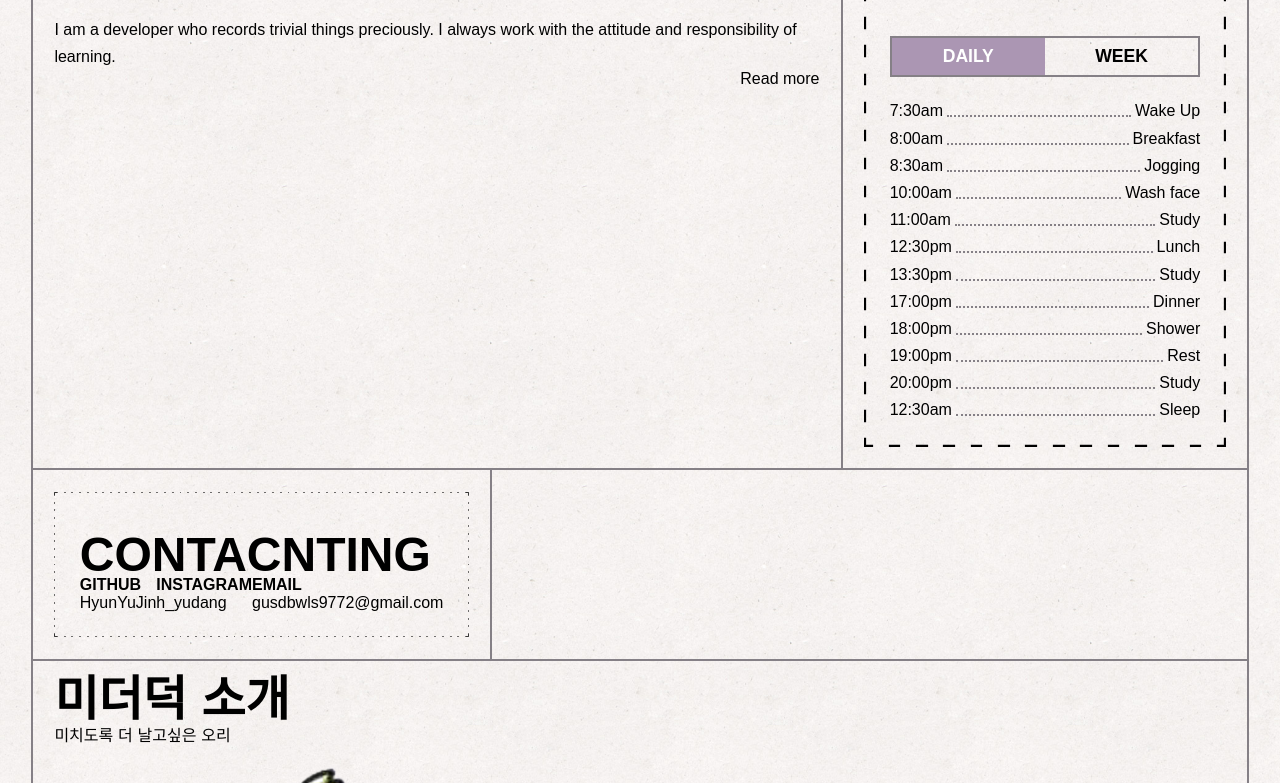
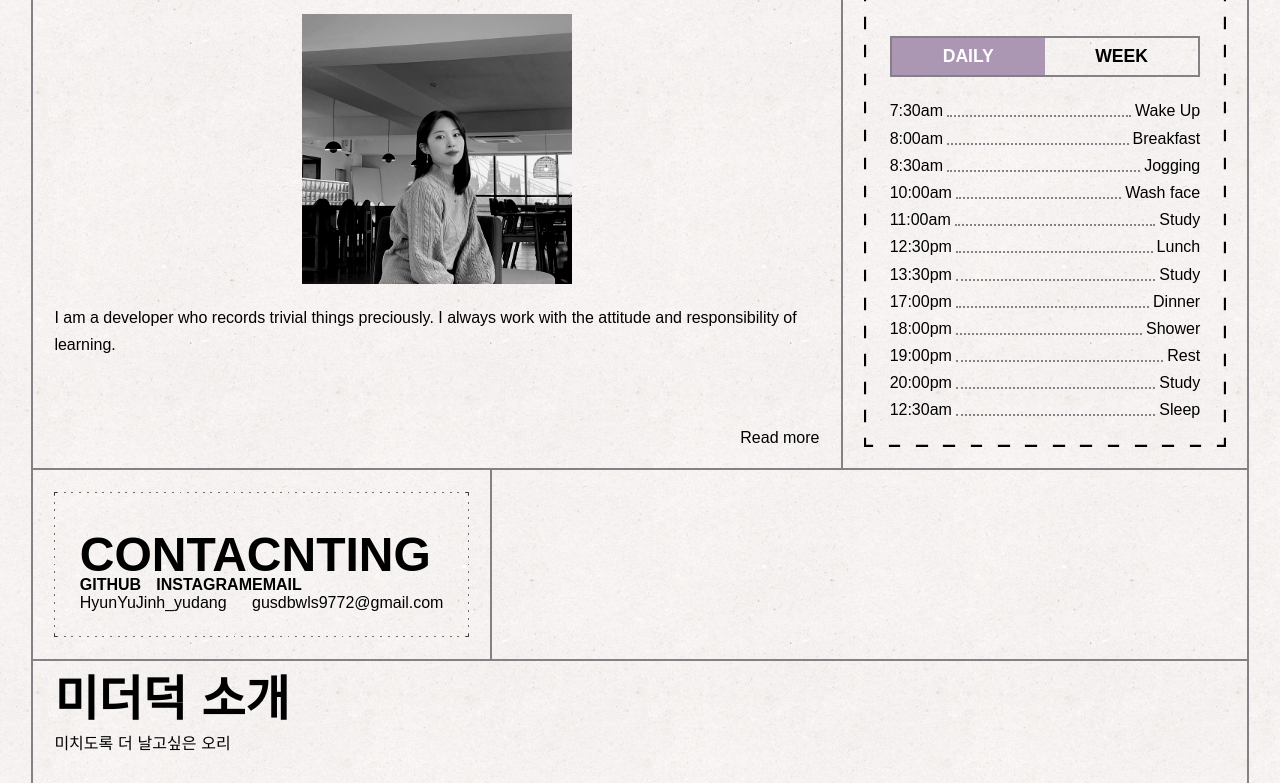
Before and after one commit to HyunYuJin/Medeoduck, a website: page index.html in a window 1280 px wide. Shown: the part 284-1067 px from the top of the page. Drawn offline with Linux system fonts and the light colour scheme; a web font is replaced by a local one.

Commit message:
Add my image

```diff
--- a/index.html
+++ b/index.html
@@ -78,13 +78,13 @@
     <div id="site-inner">
       <div class="page-contents">
         <section class="component row">
-            <a href="/about" class="card article-about article-preview article-card">
+            <a href="/about" class="card article-about article-preview article-card component">
               <div class="component-header">
                 <h3 class="title title-masthead">INTRODUCE ME</h3>
                 <p class="title-description">FRONTEND DEVELOPER</p>
               </div>
               <div class="component-body">
-                <img src="" class="image">
+                <img src="./src/images/my.jpg" class="image intro-me">
                 <p class="copy">
                   I am a developer who records trivial things preciously.
                   I always work with the attitude and responsibility of learning.
@@ -224,7 +224,7 @@
                 </div>
                 <div class="component-body">
                   <p class="copy">
-                    <img src="./src/images/medeoduck02.png">
+                    <img src="./src/images/medeoduck02.png" style="max-width: 280px;">
                     The blue green waters off the south east coast of Australia glisten as the sun rises above the
                     horizon. Up early and eager, local fishermen brave the choppy seas as they collect their daily
                     yield. Dedicated to preservation, they work extra hard to follow environmentally sustainable fishing
--- a/src/css/reset.css
+++ b/src/css/reset.css
@@ -39,8 +39,9 @@ table {
 a {
 	color: inherit;
     text-decoration: none;
-    background-color: transparent;
-    -webkit-text-decoration-skip: objects;
+	background-color: transparent;
+	transition: all 0.6s;
+	-webkit-text-decoration-skip: objects;
 }
 
 img.lazy-load {
@@ -70,7 +71,7 @@ img.loaded {
 
 .image {
     filter: brightness(90%) grayscale(100%) contrast(130%);
-    transition: filter .9s;
+    transition: filter 0.6s;
     /* -webkit-user-drag: none;
 	user-drag: none; */
 }
--- a/src/css/ui-page.css
+++ b/src/css/ui-page.css
@@ -57,6 +57,10 @@ body {
   background-repeat: no-repeat;
   background-size: contain;
   background-position: 50%;
+}
+
+.header-logo .image:hover {
+  filter: brightness(90%) grayscale(0%) contrast(130%);
 }
 
 .header-banner-main {
@@ -157,7 +161,7 @@ body {
 
 .title-description {
   font-size: 1rem;
-  line-height: 1.7;
+  line-height: 2.7;
   text-transform: uppercase;
   font-weight: 400;
   margin: 0;
@@ -169,9 +173,20 @@ body {
   height: auto;
 }
 
+.component-body .intro-me {
+  display: block;
+  width: 100%;
+  max-width: 270px;
+  margin: 0 auto;
+}
+
+.component-body .image:hover {
+  filter: brightness(100%) grayscale(0%) contrast(120%);
+}
+
 .copy {
   font-weight: 400;
-  margin: 0;
+  margin: 20px 0 0 0;
   font-size: 1rem;
   line-height: 1.7;
 }
```
Also changed, not shown: src/images/my.jpg (added).
